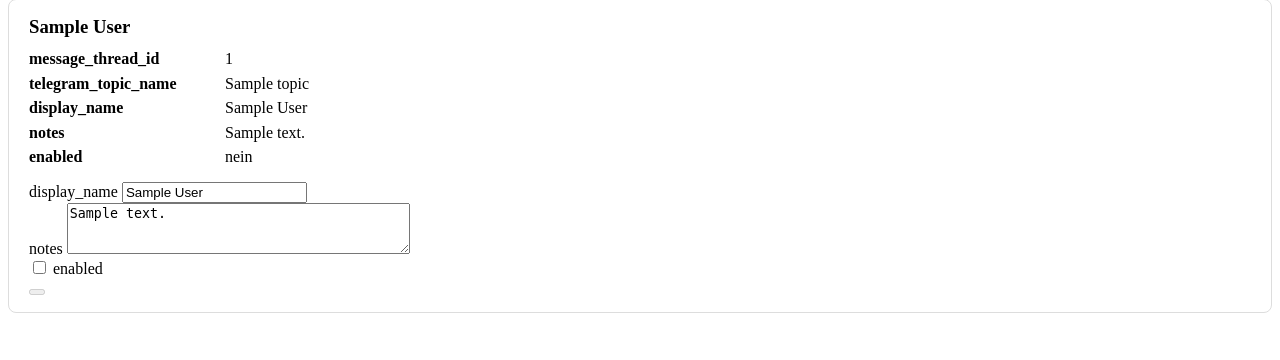
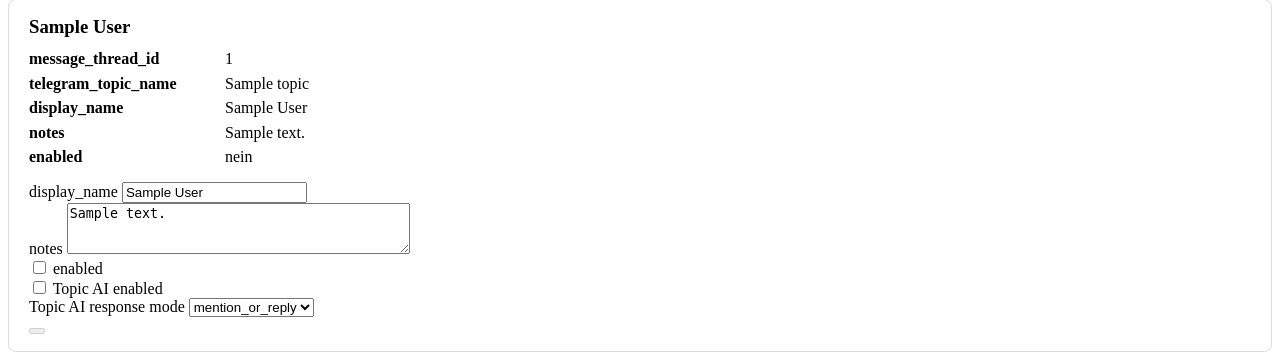
Before and after one commit to Matze383/amo-telegram-bot, a Python web app: template src/amo_bot/webui/templates/group_detail.html in a window 1280 px wide. Shown: the part 446-806 px from the top of the page. Before the commit the page ends 759 px from the top, so only its background shows below. Run offline with Jinja, Linux system fonts and the light colour scheme; the template is opened without the code that fills it: most values are stand-ins (such as "Sample title", 1, 10 or a date in 2020).

Commit message:
Move topic AI controls to group detail

```diff
--- a/src/amo_bot/webui/templates/group_detail.html
+++ b/src/amo_bot/webui/templates/group_detail.html
@@ -60,6 +60,19 @@
                 enabled
               </label>
               <br>
+              <label>
+                <input type="checkbox" name="ai_enabled" value="y" {% if topic.ai_enabled %}checked{% endif %}>
+                Topic AI enabled
+              </label>
+              <br>
+              <label>
+                Topic AI response mode
+                <select name="response_mode">
+                  <option value="mention_or_reply" {% if topic.response_mode == 'mention_or_reply' %}selected{% endif %}>mention_or_reply</option>
+                  <option value="command" {% if topic.response_mode == 'command' %}selected{% endif %}>command</option>
+                </select>
+              </label>
+              <br>
               <button type="submit" {% if not owner_mutation_enabled %}disabled{% endif %}>{{ t('action.save') }}</button>
             </form>
           </article>
```
Also changed, not shown: tests/test_webui_flask_groups.py (+7 -3 lines).
